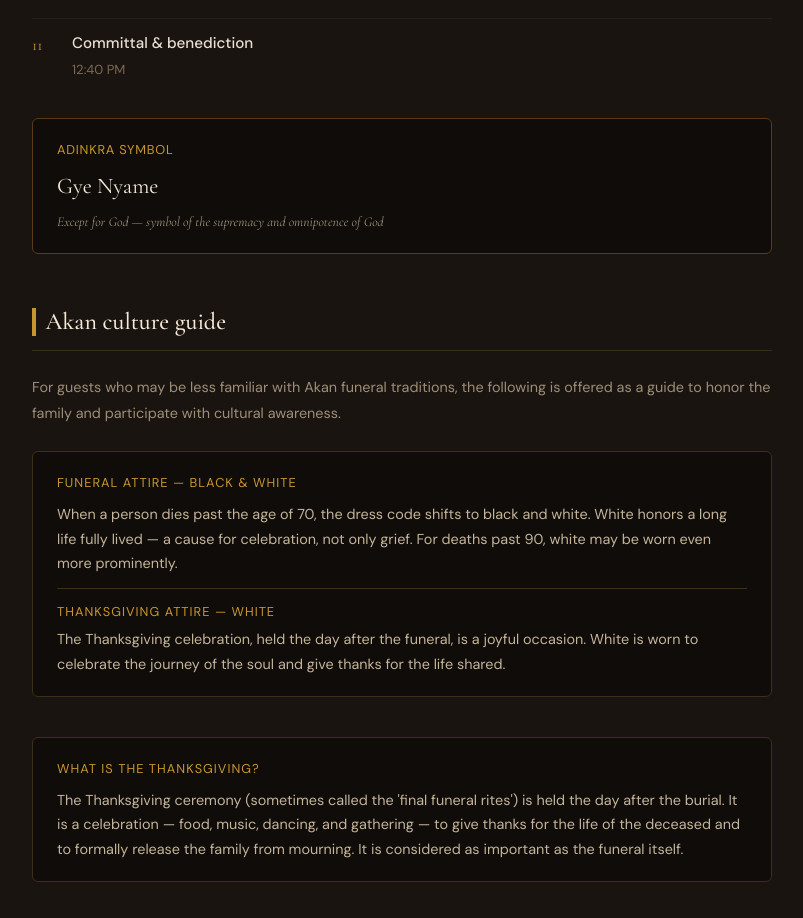
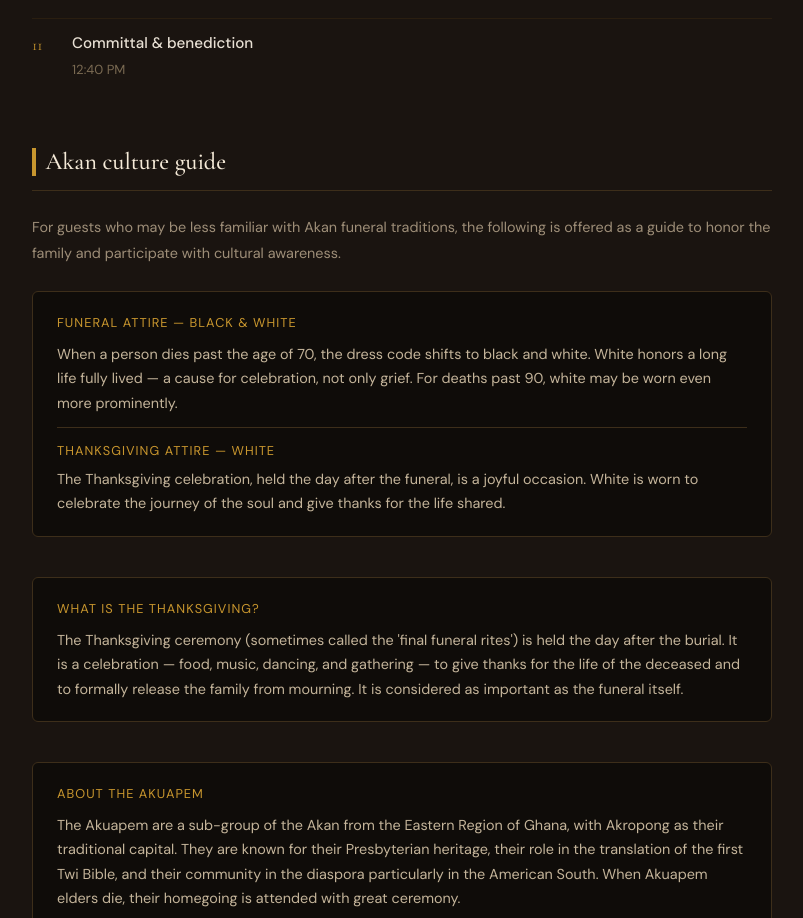
Before and after one commit to AggregateSolutions/keepingthem, a Next.js app: page /akan/benjamin-kwadwo-kwayisi in a window 1280 px wide. Shown: the part 3564-4482 px from the top of the page, without its empty margins (238-1041 px from the left). Built offline with nearby package versions, Linux system fonts and the light colour scheme; no server answers.

Commit message:
Remove redundant adinkra symbol card from order of service

```diff
--- a/app/akan/[slug]/page.tsx
+++ b/app/akan/[slug]/page.tsx
@@ -147,7 +147,7 @@ export default async function MemorialPage({ params }: { params: Promise<{ slug:
         {/* ── Order of Service ── */}
         <section id="program" style={{ marginBottom: "3rem" }}>
           <div className="section-title">Order of service</div>
-          <ProgramSection program={m.program} adinkra={m.adinkra} />
+          <ProgramSection program={m.program} />
         </section>
 
         {/* ── Akan Culture Guide ── */}
--- a/components/ProgramSection.tsx
+++ b/components/ProgramSection.tsx
@@ -1,6 +1,6 @@
 import type { MemorialConfig } from "@/types/memorial";
 
-export default function ProgramSection({ program, adinkra }: { program: MemorialConfig["program"]; adinkra: MemorialConfig["adinkra"] }) {
+export default function ProgramSection({ program }: { program: MemorialConfig["program"] }) {
   return (
     <>
       <div className="info-card" style={{ marginBottom: "1rem" }}>
@@ -47,17 +47,6 @@ export default function ProgramSection({ program, adinkra }: { program: Memorial
         ))}
       </ul>
 
-      <div className="info-card" style={{ marginTop: "1.5rem", borderColor: "#5a3a1a" }}>
-        <div style={{ fontSize: "0.8rem", color: "var(--gold)", textTransform: "uppercase", letterSpacing: "0.06em", marginBottom: "0.4rem" }}>
-          Adinkra symbol
-        </div>
-        <div style={{ fontFamily: "var(--font-serif)", fontSize: "1.4rem", color: "var(--cream)", marginBottom: "0.3rem" }}>
-          {adinkra.symbol}
-        </div>
-        <div style={{ fontSize: "0.85rem", color: "var(--text-muted)", fontStyle: "italic", fontFamily: "var(--font-serif)" }}>
-          {adinkra.meaning}
-        </div>
-      </div>
     </>
   );
 }
```
